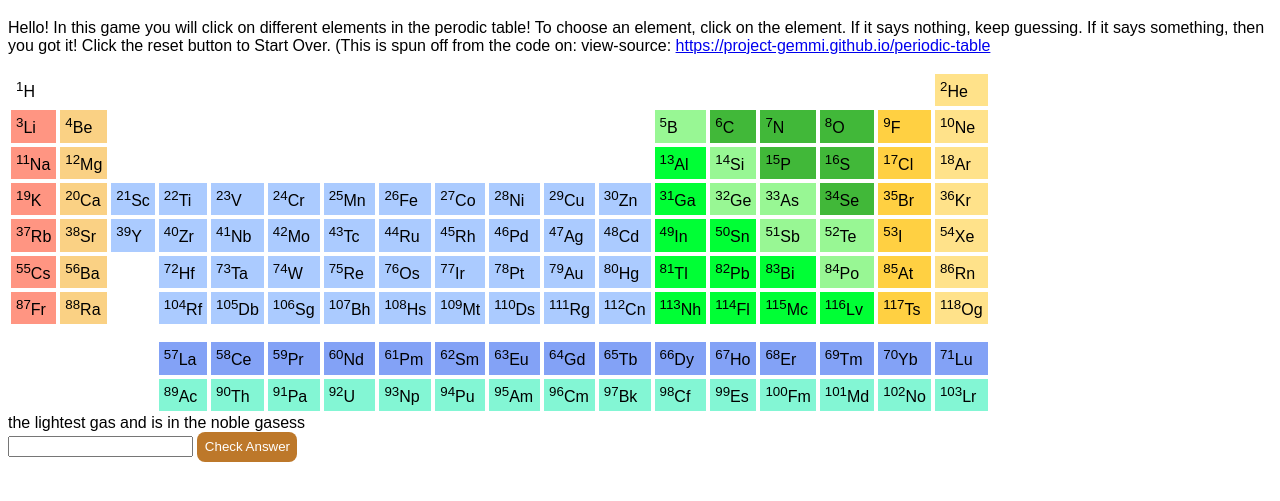
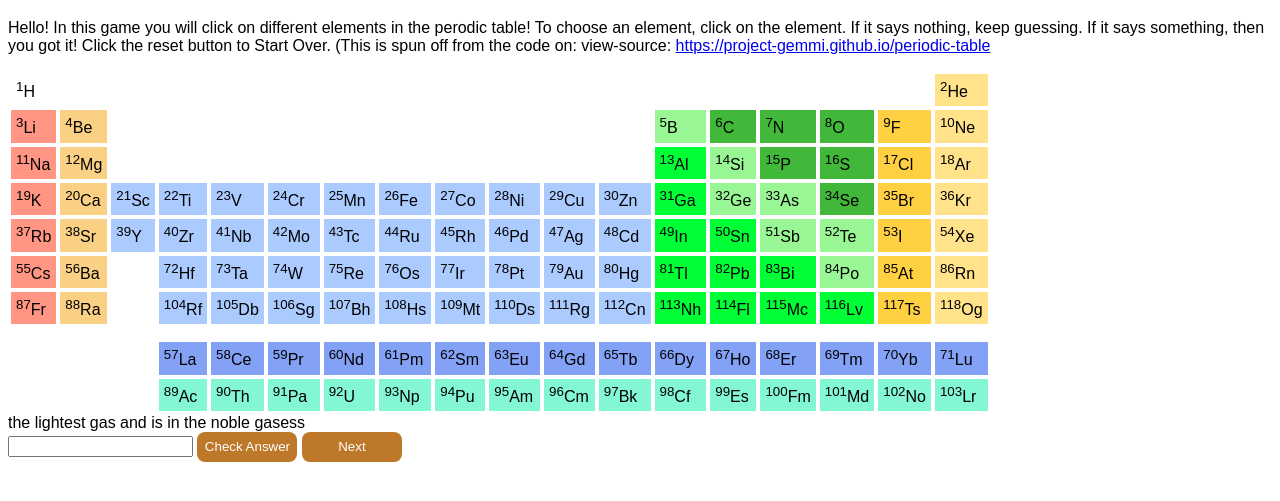
Before and after one commit to arjunycoding/periodicTableGame, a plain HTML site: page index.html in a window 1280 px wide. Shown: the part 61-562 px from the top of the page. Drawn offline with Linux system fonts and the light colour scheme.

Commit message:
adding a 'next' button

```diff
--- a/index.html
+++ b/index.html
@@ -164,7 +164,8 @@
     </table>
     <div id = "qa"></div>
     <input type = "text" id = "answer" name = "answer"/>
-    <button id = "play">Check Answer</button>
+    <button class = "play" id = "play">Check Answer</button>
+    <button class = "play" id = "next">Next</button>
     <h2 id = "hint"></h2>
     <h3 id = "points"></h3>
     <script src="data.js"></script>
--- a/style.css
+++ b/style.css
@@ -46,7 +46,7 @@ td:hover{
 .darkBlue{
     background-color:rgb(131, 162, 246);
 }
-#play{
+.play{
     background-color: rgb(189, 120, 42);
     border:none;
     width: 100px;
```
